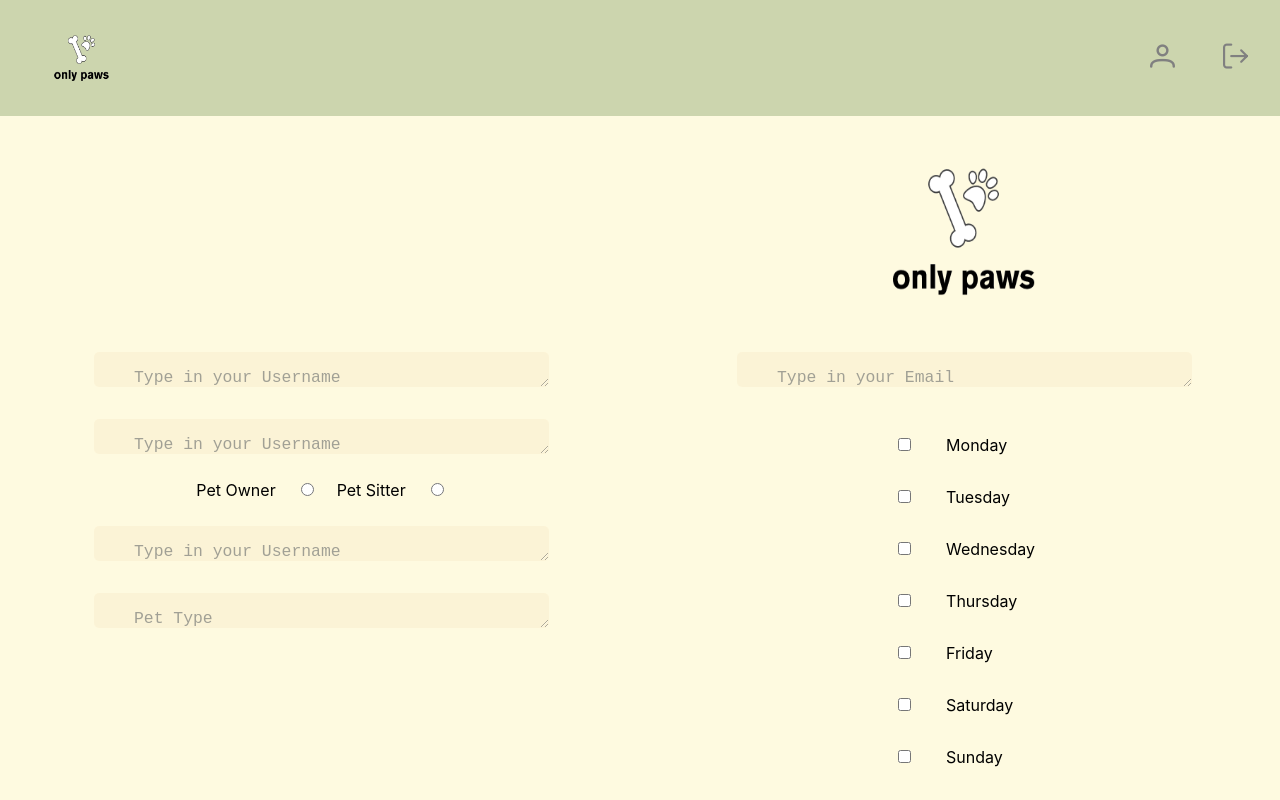
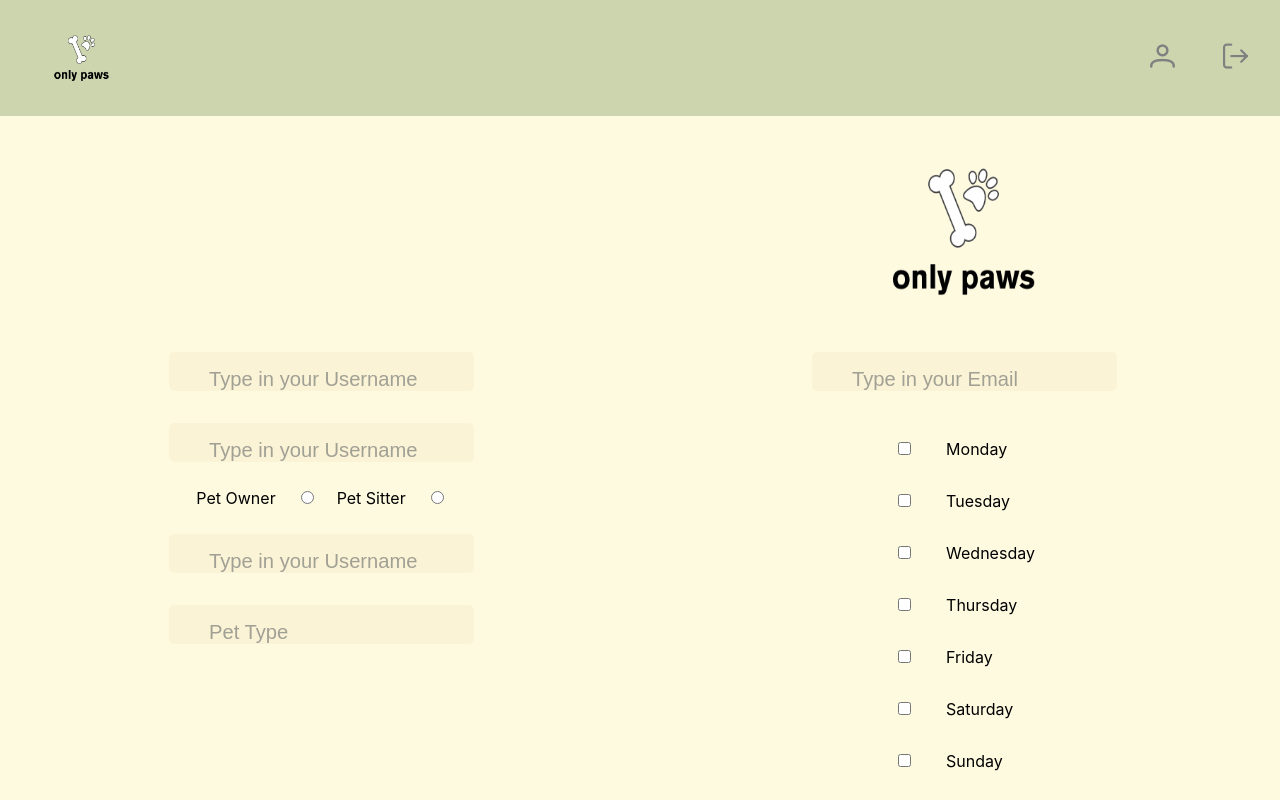
Before and after one commit to carlotacb/only-paws, a Next.js app in the folder frontend/: page /signup in a window 1280 px wide. Shown: the top 800 px of the page. Built offline with nearby package versions, Linux system fonts and the light colour scheme.

Commit message:
changes to the Inputtext instead of area

```diff
--- a/frontend/components/card.jsx
+++ b/frontend/components/card.jsx
@@ -13,7 +13,7 @@ const Profile = () => {
             <button classname='btn-card' style={{backgroundColor: '#F8333C'}}>
                 <i className='pi pi-check' style={{color : "white" , backgroundColor: '#F8333C'}}></i>
             </button>
-            <button classname='btn-card' style={{backgroundColor: '#F8333C'}}>
+            <button classname='btn-card' style={{backgroundColor: '#44AF69'}}>
                 <i className='pi pi-times' style={{color : "white" , backgroundColor: '#44AF69'}}></i>
             </button>
         </div>
--- a/frontend/pages/signup/index.js
+++ b/frontend/pages/signup/index.js
@@ -8,7 +8,7 @@ import { RadioButton } from 'primereact/radiobutton';
 import { Checkbox } from 'primereact/checkbox';
 
 
-import { InputTextarea } from 'primereact/inputtextarea';
+import { InputText} from 'primereact/InputText';
  // sorry misnamed this one this is actually login
 
 
@@ -17,22 +17,22 @@ const Signup = () => {
     <form className='signup-container'>
       <div className="left">
         <div id='column1' className='login-box' style={{justifyItems: 'center',alignItems:'center'}}>
-          <InputTextarea className ="login-input" rows={1.5} cols={40} value="Type in your Username" onChange="" required/>
-          <InputTextarea className ="login-input" rows={1.5} cols={40} value="Type in your Username" onChange="" required/>
+          <InputText className ="login-input" rows={2} cols={40} value="Type in your Username" onChange="" required/>
+          <InputText className ="login-input" rows={1.5} cols={40} value="Type in your Username" onChange="" required/>
           <div className ="radio-btn">
             <label className="radio" htmlFor="pet-owner">Pet Owner</label>
             <RadioButton className="radio" value='pet-owner' name="Pet Owner" onChange={(e) => ""}/>
             <label className="radio" htmlFor="pet-sitter">Pet Sitter</label>
             <RadioButton className="radio" value="pet-sitter" name="Pet Sitter" onChange={(e) => ""}  />
           </div>
-          <InputTextarea className ="login-input" rows={1.5} cols={40} value="Type in your Username" onChange=""/>
-          <InputTextarea className ="login-input" rows={1.5} cols={40} value="Pet Type" onChange="" />
+          <InputText className ="login-input" rows={1.5} cols={40} value="Type in your Username" onChange=""/>
+          <InputText className ="login-input" rows={1.5} cols={40} value="Pet Type" onChange="" />
         </div>
       </div>
       <div className='right'>
         <div  className='login-box' style={{justifyItems: 'center',alignItems:'center'}}>
             <Image src={Logo} alt="logo" height={220} width={260}/>
-            <InputTextarea className ="login-input" rows={1.5} cols={40} value="Type in your Email" onChange=""/>
+            <InputText className ="login-input" rows={1.5} cols={40} value="Type in your Email" onChange=""/>
             <div>
               <div className="checkbox-div">
                 <Checkbox className="checkbox" value="Monday" onChange={e => ""}>Monday</Checkbox>
--- a/frontend/styles/globals.css
+++ b/frontend/styles/globals.css
@@ -93,6 +93,7 @@ a {
   justify-content: center;
   margin-top: 4rem;
   height: 100%;
+  font-size: 12px;
 
 
 
@@ -104,6 +105,8 @@ a {
   justify-content: center;
   align-items: center;
   margin-top: 10rem;
+  z-index: 100;
+
 
 
 }
@@ -186,7 +189,7 @@ border-radius: 44px;
   justify-content: center;
   align-items: center;
   border: none;
-  z-index: 100;
+  z-index: 10;
 
 }
 
```
